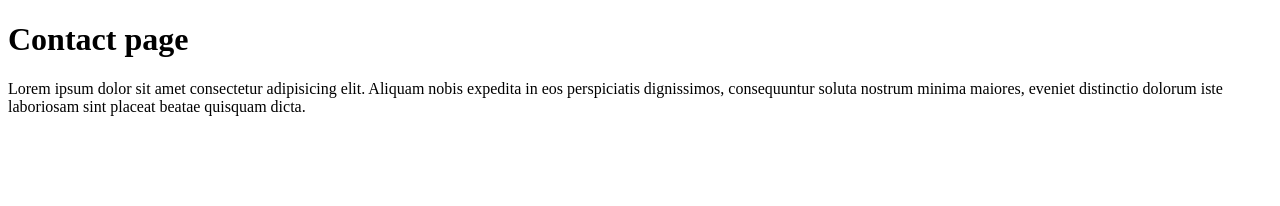
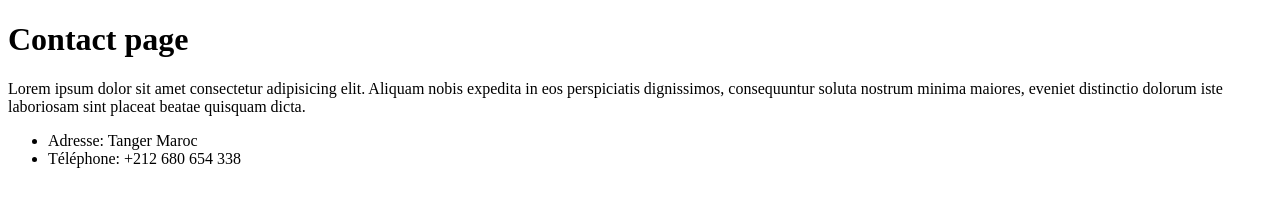
Before and after one commit to OthmaneMezgueldi/Store, a plain HTML site: page contact.html in a window 1280 px wide. Drawn offline with Linux system fonts and the light colour scheme.

Commit message:
Ajouter la liste de contact

```diff
--- a/contact.html
+++ b/contact.html
@@ -16,6 +16,11 @@
         quisquam dicta.
     </p>
 
+    <ul>
+        <li>Adresse: Tanger Maroc</li>
+        <li>Téléphone: +212 680 654 338</li>
+    </ul>
+
 </body>
 
 </html>
```
